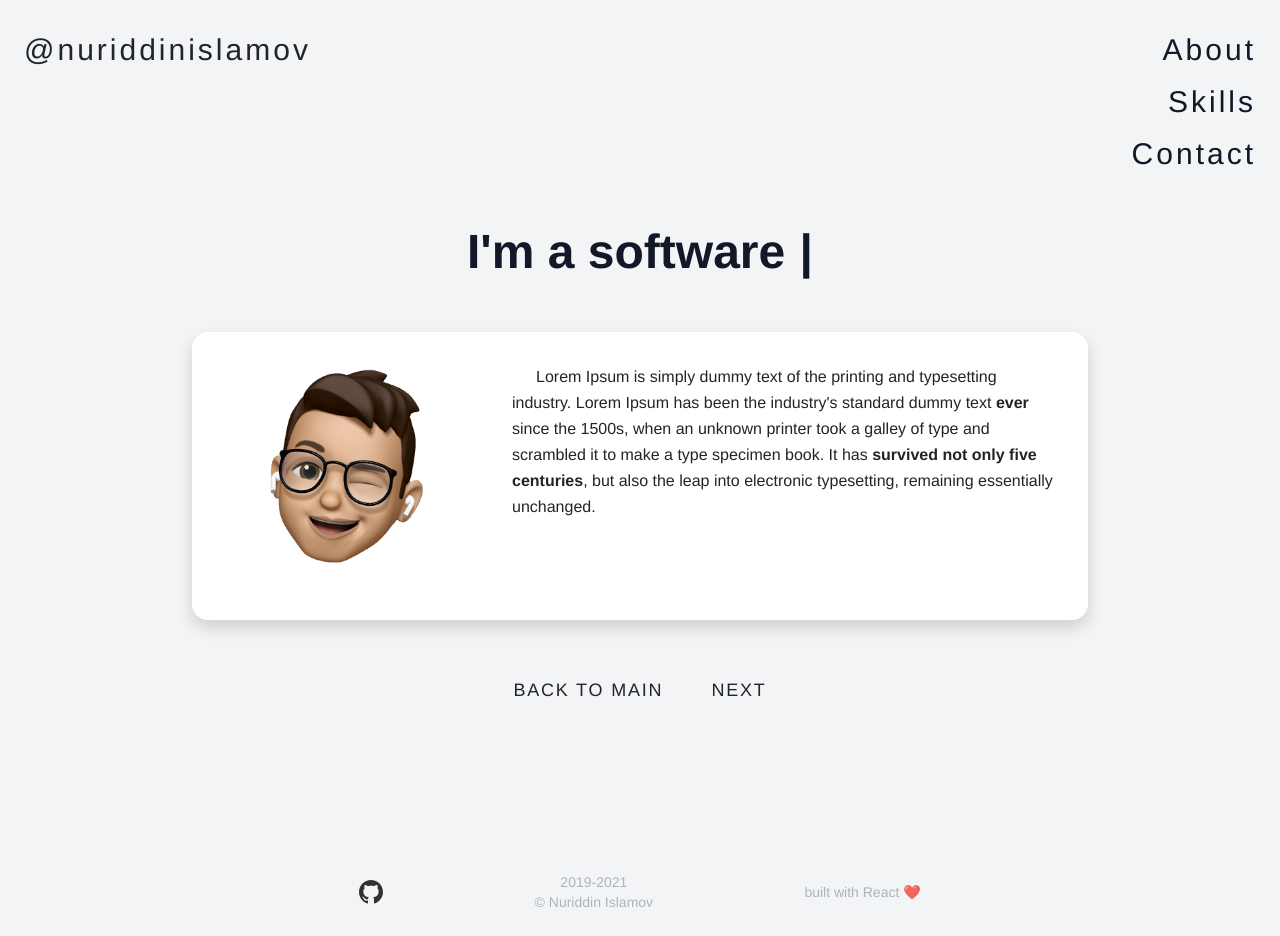
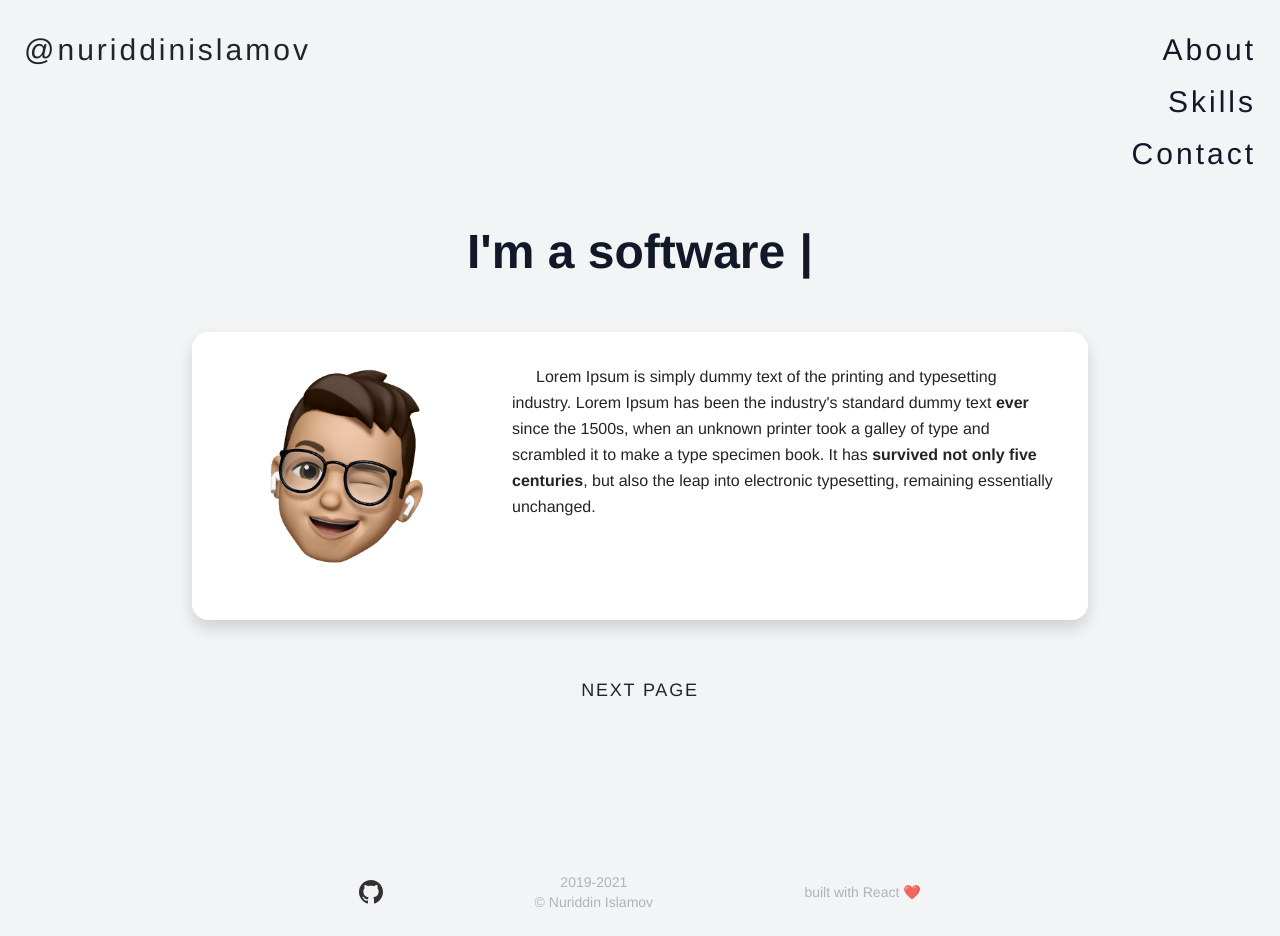
Before and after one commit to noonosh/nuriddinislamov.com-old, a React (Create React App) app: page /about in a window 1280 px wide. Built offline with nearby package versions, Linux system fonts and the light colour scheme.

Commit message:
update about page's buttons

```diff
--- a/src/components/About.js
+++ b/src/components/About.js
@@ -63,10 +63,7 @@ const About = () => {
 
 				<div className='flex justify-center mb-16 mt-4 lg:pb-24'>
 					<div>
-						<Button text='Back to main' route='/' />
-					</div>
-					<div>
-						<Button text='Next' route='/skills' />
+						<Button text='Next page' route='/skills' />
 					</div>
 				</div>
 			</section>
```
